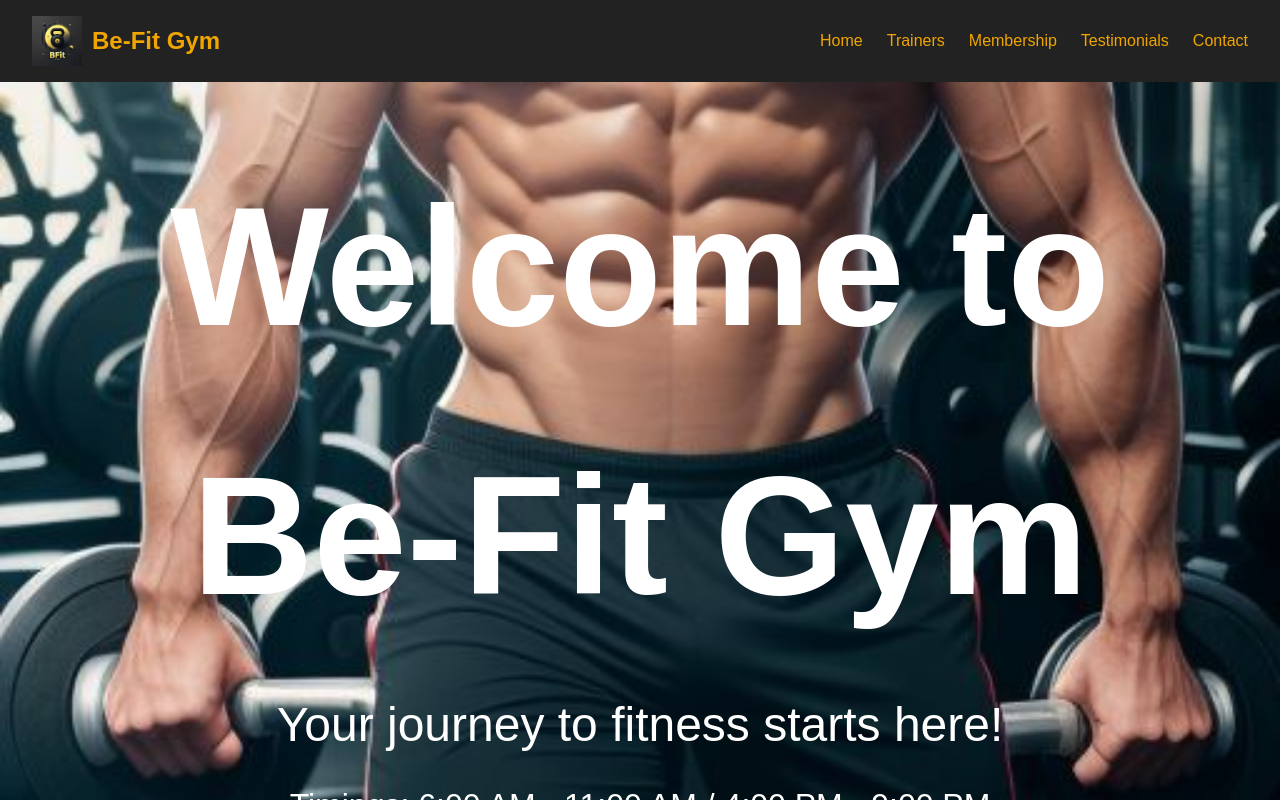
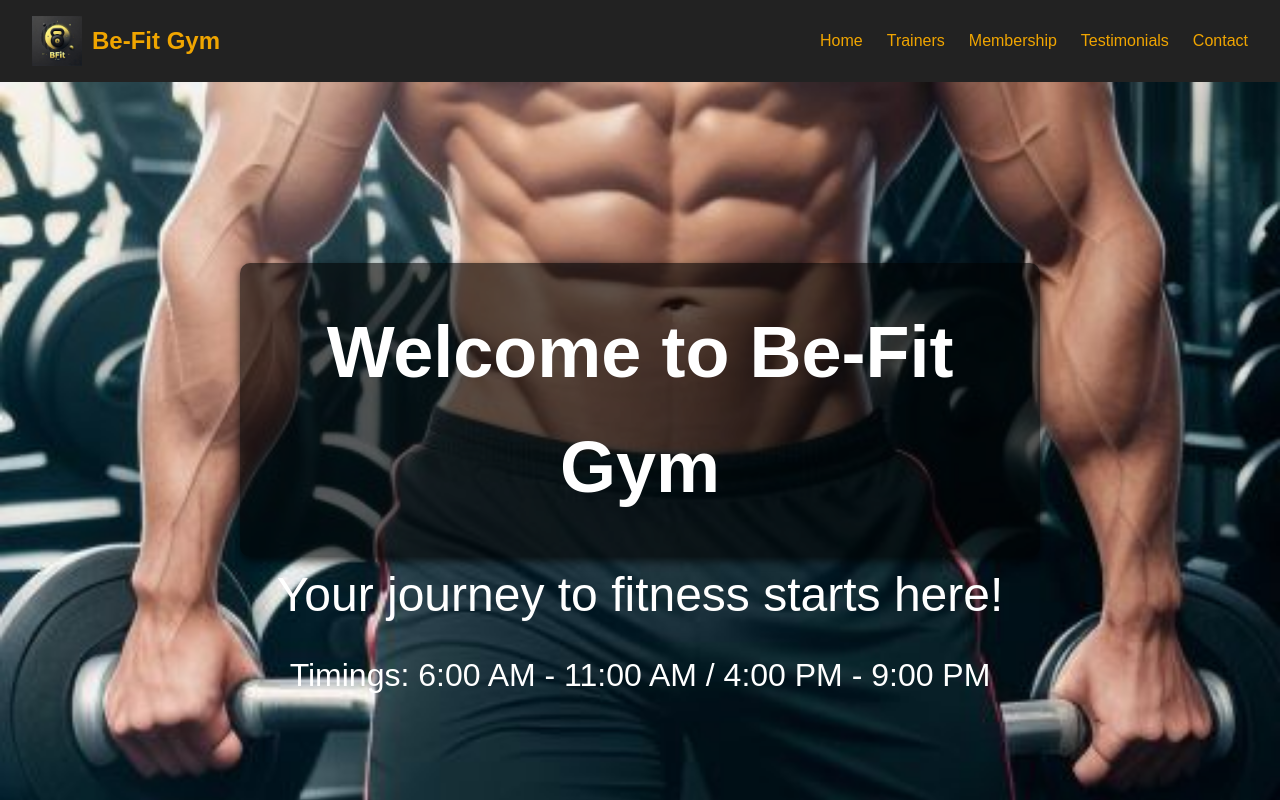
Before and after one commit to VarnankSharma/BfitGym, a React (Create React App) app: page / in a window 1280 px wide. Shown: the top 800 px of the page. Built offline with nearby package versions, Linux system fonts and the light colour scheme.

Commit message:
Updated content

```diff
--- a/public/styles.css
+++ b/public/styles.css
@@ -135,8 +135,8 @@ ul {
   margin-bottom: 1rem;
 
 }
-.home-section.welcome h2{
-  font-size: 5rem;
+.home-section .welcome {
+  font-size: 3rem; /* Adjusted font size */
   text-align: center;
   background-color: rgba(0, 0, 0, 0.6); /* Dark background with slight transparency for contrast */
   padding: 2rem;
@@ -144,7 +144,6 @@ ul {
   box-shadow: 0 4px 10px rgba(0, 0, 0, 0.7); /* Adds some subtle shadow */
   max-width: 800px;
   margin: 0 auto; /* Centering */
-
 }
 
 .motto {
```
